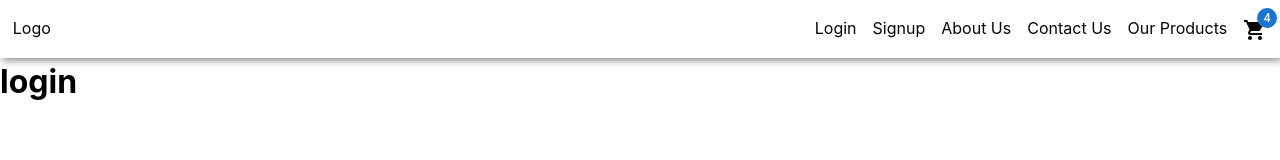
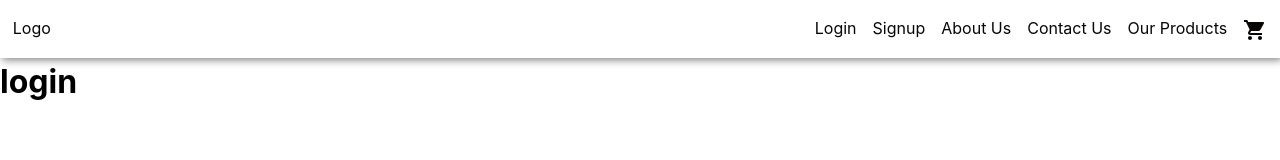
Before and after one commit to priyanshu938/shell-lpg-swift, a React (Vite) app: page / in a window 1280 px wide. Shown: the top 160 px of the page. Built offline with nearby package versions, Linux system fonts and the light colour scheme.

Commit message:
cart context created

```diff
--- a/src/App.tsx
+++ b/src/App.tsx
@@ -1,15 +1,18 @@
 import { BrowserRouter, Routes, Route } from "react-router-dom";
 import Navbar from "./components/navbar/Navbar";
 import { Login } from "./pages/login/Login";
+import CartContext from "./contexts/CartContext";
 
 function App() {
   return (
     <>
       <BrowserRouter>
-        <Navbar />
-        <Routes>
-          <Route path="/" element={<Login />} />
-        </Routes>
+        <CartContext>
+          <Navbar />
+          <Routes>
+            <Route path="/" element={<Login />} />
+          </Routes>
+        </CartContext>
       </BrowserRouter>
     </>
   );
--- a/src/components/navbar/Navbar.tsx
+++ b/src/components/navbar/Navbar.tsx
@@ -2,15 +2,18 @@ import { Link } from "react-router-dom";
 import styles from "./Navbar.module.css";
 import Badge from "@mui/material/Badge";
 import ShoppingCartIcon from "@mui/icons-material/ShoppingCart";
+import { useContext } from "react";
+import { CartContext } from "../../contexts/CartContext";
 
 const Navbar = () => {
+  const { cartItems, setCartItems } = useContext(CartContext);
   return (
     <nav className={styles.navbar}>
       <div className={styles.leftNav}>
         <Link to="/">Logo</Link>
       </div>
       <div className={styles.rightNav}>
-        <Link to="/login" className={styles.navLinks}>
+        <Link to="/" className={styles.navLinks}>
           Login
         </Link>
         <Link to="/signup" className={styles.navLinks}>
@@ -26,8 +29,8 @@ const Navbar = () => {
           Our Products
         </Link>
         <Link to="/cart" className={styles.navLinks}>
-          <Badge badgeContent={4} color="primary">
-            <ShoppingCartIcon />
+          <Badge badgeContent={cartItems} color="primary">
+            <ShoppingCartIcon onClick={() => setCartItems(cartItems + 1)} />
           </Badge>
         </Link>
       </div>
--- /dev/null
+++ b/src/contexts/CartContext.tsx
@@ -0,0 +1,21 @@
+import { FC, ReactNode, createContext, useState } from "react";
+
+interface CartProviderProps {
+  children: ReactNode;
+}
+export const CartContext = createContext({
+  cartItems: 0,
+  setCartItems: (cartItems: number) => {},
+});
+
+const CartContextProvider: FC<CartProviderProps> = ({ children }) => {
+  const [cartItems, setCartItems] = useState(0);
+
+  return (
+    <CartContext.Provider value={{ cartItems, setCartItems }}>
+      {children}
+    </CartContext.Provider>
+  );
+};
+
+export default CartContextProvider;
```
Also changed, not shown: src/pages/login/Login.tsx (+3 -5 lines).
